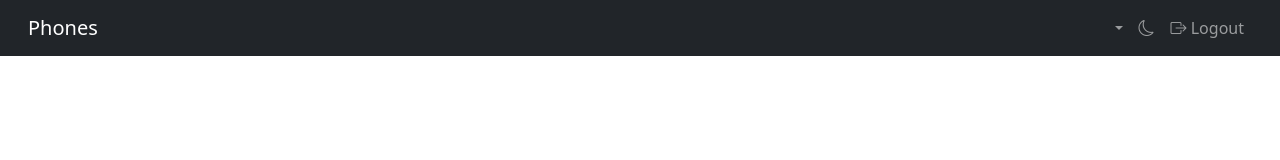
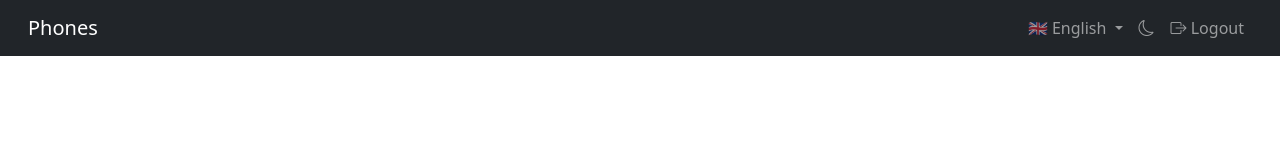
Before and after one commit to wosm-pemp-bict-thaw/phones-ui, an Angular app: page /login in a window 1280 px wide. Shown: the top 160 px of the page. Built offline with nearby package versions, Linux system fonts and the light colour scheme; sample sign-in values are in the browser's storage.

Commit message:
update navbar

```diff
--- a/src/app/shared/components/language-switcher/language-switcher.component.ts
+++ b/src/app/shared/components/language-switcher/language-switcher.component.ts
@@ -1,7 +1,7 @@
 import { Component } from '@angular/core';
 import { TranslationService } from '../../services/translation.service';
 import { CommonModule } from '@angular/common';
-import { Langs, LangNames, LangIcons } from '../../constants/langs.enum';
+import { AVAILABLE_LANGUAGES, Langs } from '../../constants/langs.enum';
 
 @Component({
   selector: 'app-language-switcher',
@@ -12,12 +12,7 @@ import { Langs, LangNames, LangIcons } from '../../constants/langs.enum';
 })
 export class LanguageSwitcherComponent {
   isMenuOpen = false;
-  availableLanguages = [
-    { code: Langs.en, name: LangNames.en, flag: LangIcons.en },
-    { code: Langs.ar, name: LangNames.ar, flag: LangIcons.ar },
-    { code: Langs.ru, name: LangNames.ru, flag: LangIcons.ru },
-    { code: Langs.zh, name: LangNames.zh, flag: LangIcons.zh },
-  ];
+  availableLanguages = AVAILABLE_LANGUAGES;
 
   constructor(private translate: TranslationService) {}
 
@@ -25,7 +20,7 @@ export class LanguageSwitcherComponent {
     this.isMenuOpen = !this.isMenuOpen;
   }
 
-  changeLanguage(lang: string): void {
+  changeLanguage(lang: Langs): void {
     this.translate.setLanguage(lang);
     this.isMenuOpen = false;
   }
--- a/src/app/shared/components/navbar/navbar.component.html
+++ b/src/app/shared/components/navbar/navbar.component.html
@@ -1,6 +1,6 @@
 <nav *ngIf="isAuthenticated()" class="navbar navbar-expand-lg navbar-light bg-light px-3" [ngClass]="{ 'bg-dark navbar-dark': isDarkTheme(), 'bg-light navbar-light': !isDarkTheme() }">
     <div class="container-fluid">
-      <a class="navbar-brand" href="/dashboard">
+      <a class="navbar-brand">
         Phones
       </a>
 
@@ -18,16 +18,33 @@
 
       <div class="collapse navbar-collapse" id="navbarNav">
         <ul class="navbar-nav ms-auto align-items-center">
-          <li class="nav-item dropdown">
-            <a class="nav-link dropdown-toggle" id="languageDropdown" role="button" data-bs-toggle="dropdown" aria-expanded="false">
-              <span class="flag-icon flag-icon-us"></span>
-            </a>
-            <ul class="dropdown-menu dropdown-menu-end" aria-labelledby="languageDropdown">
-              <li>
-                <a class="dropdown-item">English</a>
+            <li class="nav-item dropdown">
+                <button
+                  class="btn btn-link nav-link dropdown-toggle"
+                  type="button"
+                  id="dropdownMenuButton"
+                  (click)="toggleDropdown($event)"
+                  aria-expanded="false"
+                >
+                {{currentLangDetails().flag}} {{currentLangDetails().name}}
+                </button>
+                <ul class="dropdown-menu" aria-labelledby="dropdownMenuButton">
+                    <li *ngFor="let lang of availableLanguages">
+                        <button
+                          class="btn btn-sm d-flex align-items-center w-100"
+                          [ngClass]="{
+                            'btn-light': !isDarkTheme(),
+                            'btn-dark text-light': isDarkTheme()
+                          }"
+                          (click)="changeLanguage(lang.code)"
+                        >
+                          <span class="flag-icon me-2"></span>
+                          {{ lang.flag }}&nbsp;{{ lang.name }}
+                        </button>
+                      </li>
+                </ul>
               </li>
-            </ul>
-          </li>
+
 
           <li class="nav-item">
             <button class="btn btn-outline-secondary nav-link" (click)="toggleTheme()">
--- a/src/app/shared/components/navbar/navbar.component.ts
+++ b/src/app/shared/components/navbar/navbar.component.ts
@@ -2,7 +2,7 @@ import { Component, computed, inject } from '@angular/core';
 import { Router } from '@angular/router';
 import { TranslationService } from '../../services/translation.service';
 import { ThemeService } from '../../services/theme.service';
-import { Langs, LangNames, LangIcons } from '../../constants/langs.enum';
+import { Langs, LangNames, LangIcons, AVAILABLE_LANGUAGES, AVAILABLE_LANGUAGES_DICT } from '../../constants/langs.enum';
 import { CommonModule } from '@angular/common';
 import { AuthService } from '../../services/auth.service';
 
@@ -21,19 +21,28 @@ export class NavbarComponent {
 
   isAuthenticated = computed(() => this.authService.isAuthenticated());
   isDarkTheme = this.themeService.getCurrentTheme;
+  currentLang = this.translate.currentLang;
 
-  availableLanguages = [
-    { code: Langs.en, name: LangNames.en, flag: LangIcons.en },
-    { code: Langs.ar, name: LangNames.ar, flag: LangIcons.ar },
-    { code: Langs.ru, name: LangNames.ru, flag: LangIcons.ru },
-    { code: Langs.zh, name: LangNames.zh, flag: LangIcons.zh },
-  ];
+  availableLanguages = AVAILABLE_LANGUAGES;
+  currentLangDetails = this.translate.currentLangDetails;
+
+  toggleDropdown(event: Event): void {
+    const element = event.target as HTMLElement;
+    const dropdown = element.closest('.dropdown');
+    if (dropdown) {
+      dropdown.classList.toggle('show');
+      const menu = dropdown.querySelector('.dropdown-menu') as HTMLElement;
+      if (menu) {
+        menu.classList.toggle('show');
+      }
+    }
+  }
 
   toggleTheme(): void {
     this.themeService.toggleTheme();
   }
 
-  changeLanguage(lang: string): void {
+  changeLanguage(lang: Langs): void {
     this.translate.setLanguage(lang);
   }
 
--- a/src/app/shared/constants/langs.enum.ts
+++ b/src/app/shared/constants/langs.enum.ts
@@ -18,3 +18,17 @@ export enum LangIcons {
     ar = '🇸🇦',
     zh = '🇨🇳',
 }
+
+export const AVAILABLE_LANGUAGES = [
+    { code: Langs.en, name: LangNames.en, flag: LangIcons.en },
+    { code: Langs.ar, name: LangNames.ar, flag: LangIcons.ar },
+    { code: Langs.ru, name: LangNames.ru, flag: LangIcons.ru },
+    { code: Langs.zh, name: LangNames.zh, flag: LangIcons.zh },
+];
+
+export const AVAILABLE_LANGUAGES_DICT: Record<Langs, { code: Langs; name: string; flag: string }> = {
+    [Langs.en]: { code: Langs.en, name: LangNames.en, flag: LangIcons.en },
+    [Langs.ar]: { code: Langs.ar, name: LangNames.ar, flag: LangIcons.ar },
+    [Langs.ru]: { code: Langs.ru, name: LangNames.ru, flag: LangIcons.ru },
+    [Langs.zh]: { code: Langs.zh, name: LangNames.zh, flag: LangIcons.zh },
+};
--- a/src/app/shared/services/translation.service.ts
+++ b/src/app/shared/services/translation.service.ts
@@ -1,28 +1,34 @@
-import { Injectable } from '@angular/core';
+import { computed, Injectable, signal, WritableSignal } from '@angular/core';
 import { HttpClient } from '@angular/common/http';
-import { Langs } from '../constants/langs.enum';
+import { AVAILABLE_LANGUAGES_DICT, Langs } from '../constants/langs.enum';
 
 @Injectable({
   providedIn: 'root',
 })
 export class TranslationService {
   private translations: any = {};
-  private currentLang: string = Langs.en;
+  private currentLangSignal: WritableSignal<Langs> = signal(Langs.en);
 
   constructor(private http: HttpClient) {}
 
-  loadTranslations(lang: string): Promise<void> {
+  loadTranslations(lang: Langs): Promise<void> {
     return this.http
       .get(`./assets/i18n/${lang}.json`)
       .toPromise()
       .then((data) => {
         this.translations = data;
-        this.currentLang = lang;
+        this.currentLangSignal.set(lang);
       })
       .catch(() => {
         console.error(`Could not load translations for language: ${lang}`);
       });
   }
+
+  get currentLang() {
+    return this.currentLangSignal.asReadonly();
+  }
+
+  currentLangDetails = computed(() => AVAILABLE_LANGUAGES_DICT[this.currentLangSignal()]);
 
   translate(key: string): string {
     const keys = key.split('.');
@@ -36,7 +42,7 @@ export class TranslationService {
     return result;
   }
 
-  setLanguage(lang: string): Promise<void> {
+  setLanguage(lang: Langs): Promise<void> {
     return this.loadTranslations(lang);
   }
 }
```
